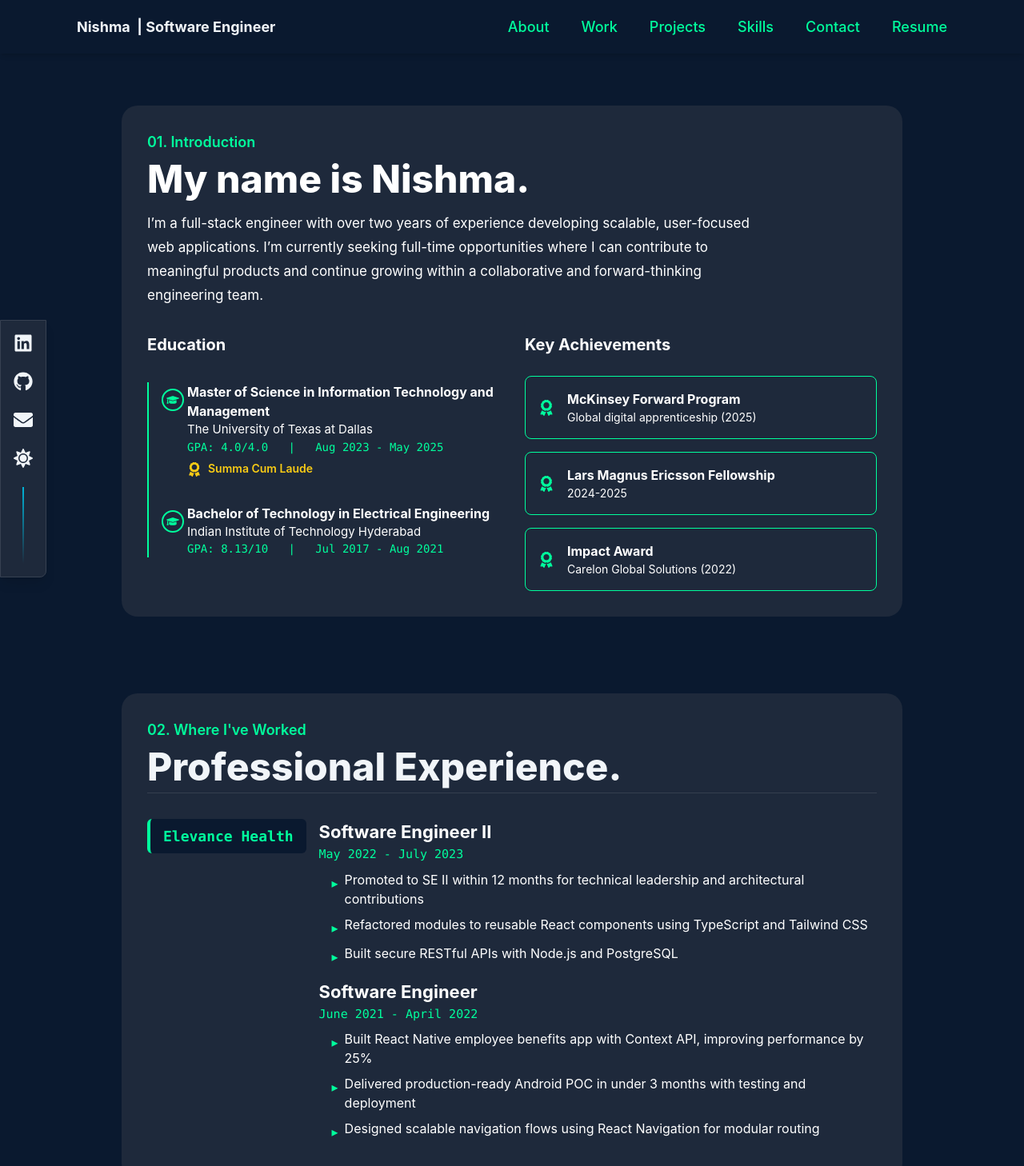
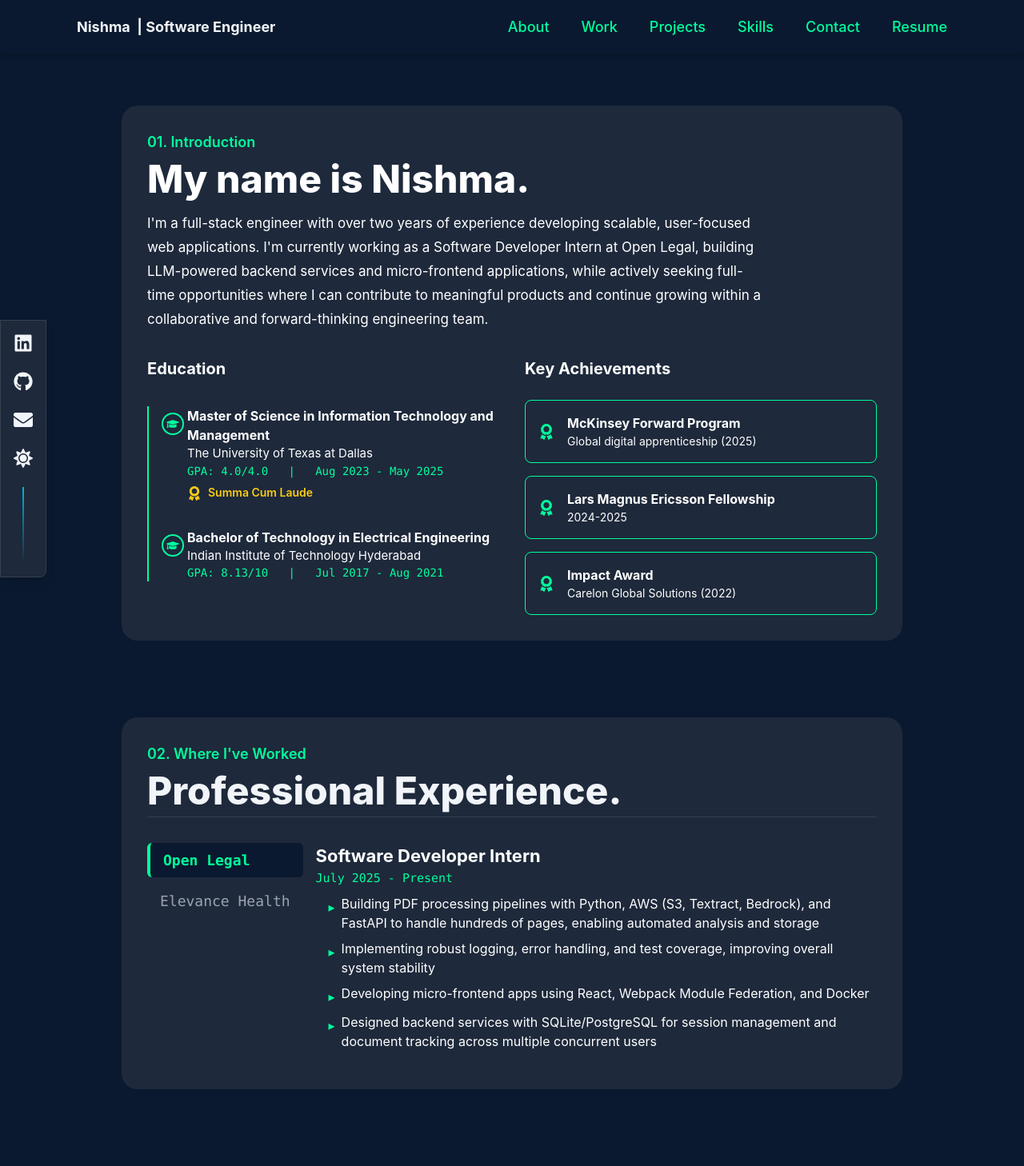
Before and after one commit to Nishma25/React-Portfolio, a React (Create React App) app: page / in a window 1280 px wide. Shown: the top 1458 px of the page at 80% size. Built offline with nearby package versions, Linux system fonts and the light colour scheme.

Commit message:
job updtae

```diff
--- a/src/components/About.jsx
+++ b/src/components/About.jsx
@@ -51,8 +51,8 @@ const About = () => {
         variants={fadeIn("", "", 0.1, 1)}
         className="mt-4 text-text-secondary dark:text-white text-[17px] max-w-3xl leading-[30px] font-sans"
       >
-        I’m a full-stack engineer with over two years of experience developing scalable, user-focused web applications.
-        I’m currently seeking full-time opportunities where I can contribute to meaningful products and continue growing within a collaborative and forward-thinking engineering team.      </motion.p>
+        I'm a full-stack engineer with over two years of experience developing scalable, user-focused web applications.
+        I'm currently working as a Software Developer Intern at Open Legal, building LLM-powered backend services and micro-frontend applications, while actively seeking full-time opportunities where I can contribute to meaningful products and continue growing within a collaborative and forward-thinking engineering team.      </motion.p>
 
       <div className="mt-8 grid grid-cols-1 md:grid-cols-2 gap-8">
         {/* Education Timeline */}
--- a/src/components/Contact.jsx
+++ b/src/components/Contact.jsx
@@ -32,7 +32,7 @@ const contactInfo = [
   {
     label: 'Resume',
     value: 'View Resume',
-    href: 'https://drive.google.com/file/d/1sorrKeTglYwcXQYl2mgoPoOoLVjhwrQd/view?usp=drive_link',
+    href: 'https://drive.google.com/file/d/1zSwPzuOBnNK7fDEqQrjgife9FWfDAdWi/view?usp=sharing',
     icon: <FaFileAlt className="text-accent-green text-lg" />,
   },
 ];
--- a/src/components/Navbar.jsx
+++ b/src/components/Navbar.jsx
@@ -17,7 +17,7 @@ import { Link as ScrollLink } from 'react-scroll';
 import { motion } from 'framer-motion';
 import { styles } from '../styles';
 
-const RESUME_LINK = 'https://drive.google.com/file/d/1sorrKeTglYwcXQYl2mgoPoOoLVjhwrQd/view?usp=drive_link';
+const RESUME_LINK = 'https://drive.google.com/file/d/1zSwPzuOBnNK7fDEqQrjgife9FWfDAdWi/view?usp=sharing';
 
 const Navbar = () => {
   const [isOpen, setIsOpen] = useState(false);
--- a/src/components/Work.jsx
+++ b/src/components/Work.jsx
@@ -6,6 +6,21 @@ import { SectionWrapper } from '../hoc';
 import { fadeIn, textVariant } from '../utils/motion';
 
 const companies = [
+  {
+    name: 'Open Legal',
+    roles: [
+      {
+        title: 'Software Developer Intern',
+        date: 'July 2025 - Present',
+        points: [
+          'Building PDF processing pipelines with Python, AWS (S3, Textract, Bedrock), and FastAPI to handle hundreds of pages, enabling automated analysis and storage',
+          'Implementing robust logging, error handling, and test coverage, improving overall system stability',
+          'Developing micro-frontend apps using React, Webpack Module Federation, and Docker',
+          'Designed backend services with SQLite/PostgreSQL for session management and document tracking across multiple concurrent users',
+        ],
+      },
+    ],
+  },
   {
     name: 'Elevance Health',
     roles: [
```
